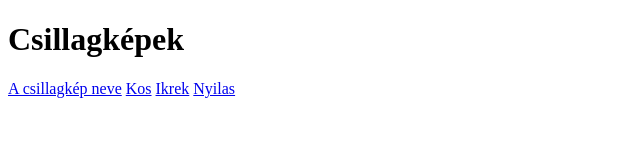
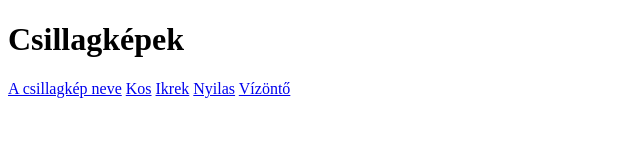
Before and after one commit to tr117/csillagkepek20232024, a plain HTML site: page index.html in a window 1280 px wide. Shown: the full height of the page, 0-640 px from the left. Drawn offline with Linux system fonts and the light colour scheme.

Commit message:
Update index.html

```diff
--- a/index.html
+++ b/index.html
@@ -11,5 +11,6 @@
   <a href="kos.html">Kos</a>
   <a href="Ikrek.html">Ikrek</a>
   <a href="nyilas.html">Nyilas</a>
+<a href="vizonto.html">Vízöntő</a>
 </body>
 </html>
```
